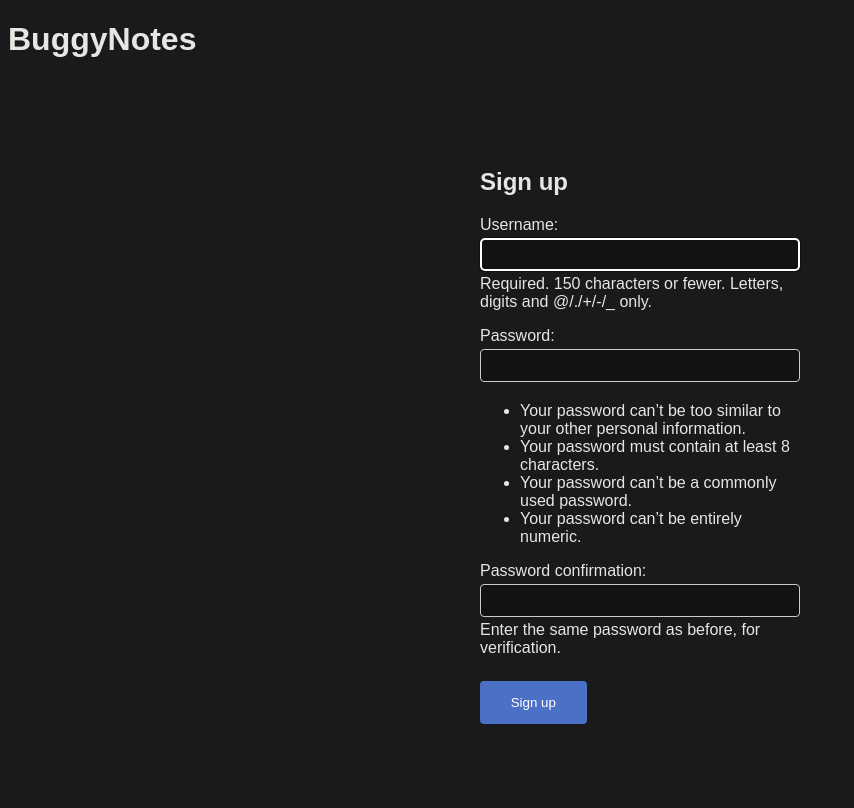
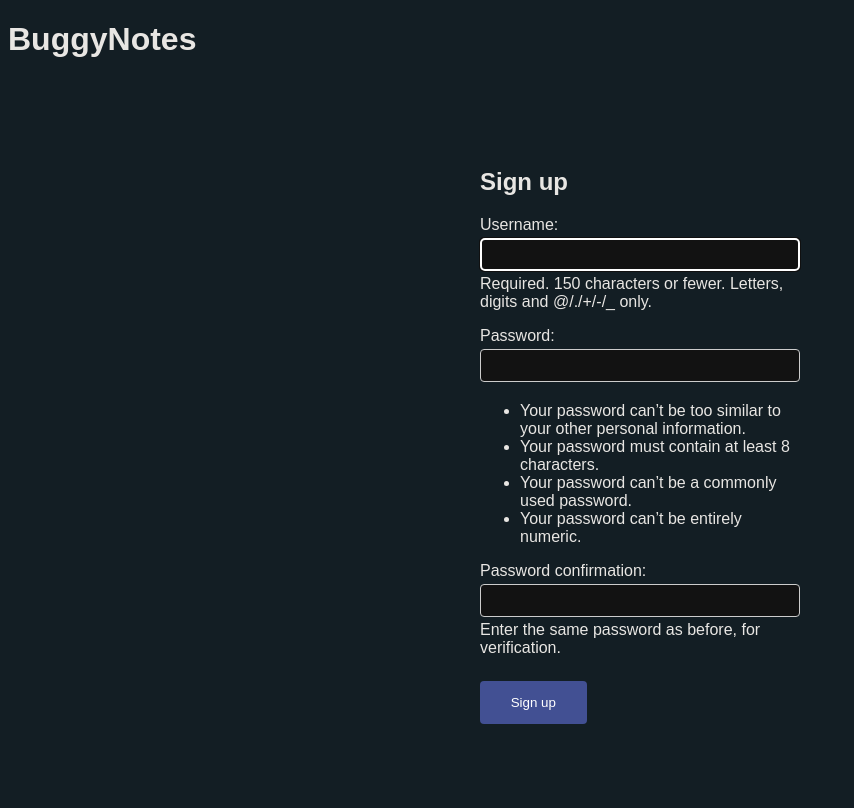
Before and after one commit to Roar1ngDuck/buggynotes, a Django app: page /signup/ in a window 1280 px wide. Shown: the whole page, without its empty margins (0-854 px from the left). Run offline with Django 4.2, Linux system fonts and the light colour scheme.

Commit message:
Update styling

```diff
--- a/notes/static/css/styles.css
+++ b/notes/static/css/styles.css
@@ -1,10 +1,11 @@
 html, body {
     font-family: Arial, sans-serif;
     color-scheme: dark;
-    background-color: #181a1b;
+    background-color: #131e24;
     border-color: #736b5e;
     color: #e8e6e3;
 }
+
 .container {
     width: 80%;
     margin: auto;
@@ -34,7 +35,7 @@ input[type="text"], input[type="password"], textarea {
 
 input[type="submit"], button {
     min-width: 8em;
-    background-color: #4b71c7;
+    background-color: #425093;
     color: white;
     padding: 14px 20px;
     margin: 8px 0;
@@ -44,7 +45,7 @@ input[type="submit"], button {
 }
 
 input[type="submit"]:hover, button:hover {
-    background-color: #3356aa;
+    background-color: rgb(35, 61, 122);
 }
 
 .login-parent {
@@ -75,9 +76,9 @@ input[type="submit"]:hover, button:hover {
 }
 
 .red {
-    background-color: #b94c4c;
+    background-color: #a15145;
 }
 
 .red:hover {
-    background-color: #963535;
+    background-color: #803f35;
 }
```
